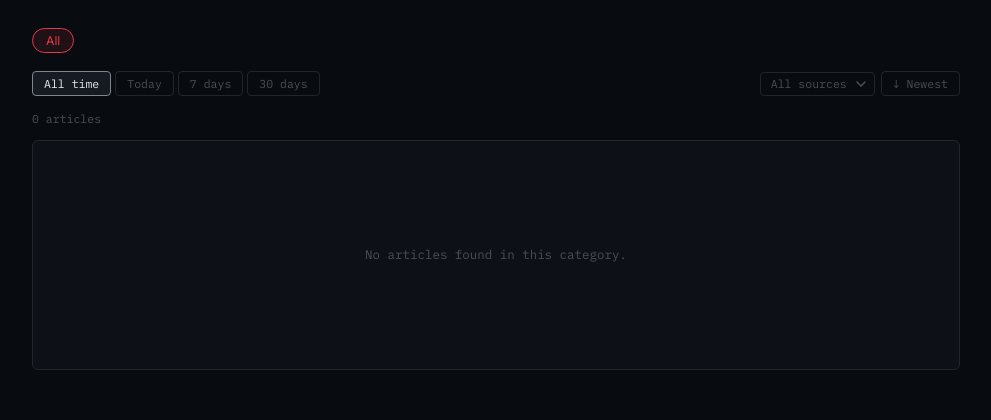
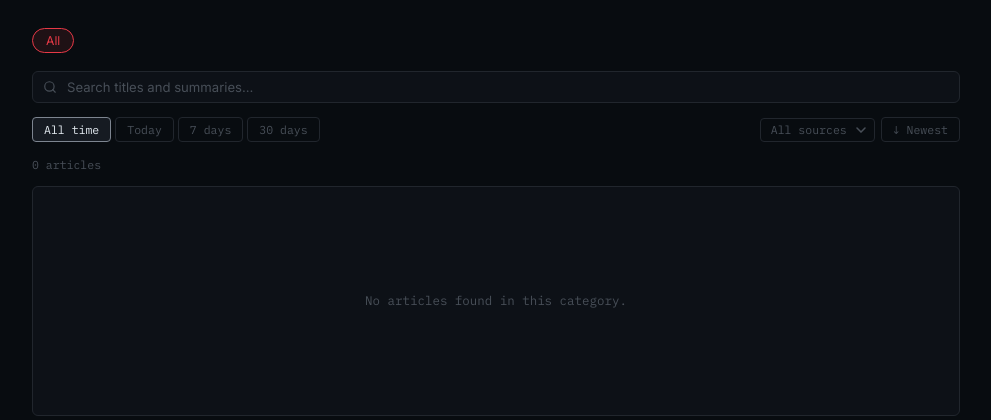
Before and after one commit to vcsk9vxw9y-debug/test-feed, a Flask app: page / in a window 1280 px wide. Shown: the part 54-474 px from the top of the page, without its empty margins (144-1135 px from the left). Run offline with Flask 3, Linux system fonts and the light colour scheme; data that the repository does not hold is empty.

Commit message:
Add search bar with live filtering and term highlighting

```diff
--- a/static/main.js
+++ b/static/main.js
@@ -13,6 +13,7 @@ let currentCategory = "All";
 let currentSort = "newest";
 let currentDateRange = "all";
 let currentSource = "All";
+let currentSearch = "";
 let allArticles = [];
 let articlesRequestController = null;
 let categoriesLoaded = false;
@@ -92,6 +93,23 @@ function filterBySource(articles) {
     return articles.filter((a) => a.source_name === currentSource);
 }
 
+// Filter articles by search term (title + summary)
+function filterBySearch(articles) {
+    if (!currentSearch) return articles;
+    const term = currentSearch.toLowerCase();
+    return articles.filter((a) =>
+        (a.title || "").toLowerCase().includes(term) ||
+        (a.summary || "").toLowerCase().includes(term)
+    );
+}
+
+// Highlight matched search term in text
+function highlight(text, term) {
+    if (!term || !text) return text || "";
+    const escaped = term.replace(/[.*+?^${}()|[\]\\]/g, "\\$&");
+    return text.replace(new RegExp(`(${escaped})`, "gi"), "<mark>$1</mark>");
+}
+
 // Rebuild source dropdown from current articles
 function buildSourceFilter(articles) {
     if (!sourceFilter) return;
@@ -107,11 +125,12 @@ function buildSourceFilter(articles) {
     });
 }
 
-// Apply date filter → source filter → sort → render — no extra API call
+// Apply date filter → source filter → search → sort → render — no extra API call
 function applyAndRender() {
     const byDate = filterByDateRange(allArticles);
     const bySource = filterBySource(byDate);
-    const sorted = sortArticles(bySource);
+    const bySearch = filterBySearch(bySource);
+    const sorted = sortArticles(bySearch);
     renderArticles(sorted);
 }
 
@@ -141,7 +160,11 @@ function renderArticles(articles) {
         return;
     }
 
-    articleCount.textContent = `${articles.length} article${articles.length !== 1 ? "s" : ""}`;
+    if (currentSearch) {
+        articleCount.innerHTML = `${articles.length} result${articles.length !== 1 ? "s" : ""} for <mark>${currentSearch}</mark>`;
+    } else {
+        articleCount.textContent = `${articles.length} article${articles.length !== 1 ? "s" : ""}`;
+    }
 
     for (const article of articles) {
         const card = document.createElement("div");
@@ -151,7 +174,11 @@ function renderArticles(articles) {
         link.href = safeHref(article.url);
         link.target = "_blank";
         link.rel = "noopener noreferrer";
-        link.textContent = article.title || "Untitled";
+        if (currentSearch) {
+            link.innerHTML = highlight(article.title || "Untitled", currentSearch);
+        } else {
+            link.textContent = article.title || "Untitled";
+        }
 
         const meta = document.createElement("div");
         meta.className = "article-meta";
@@ -299,6 +326,34 @@ if (dateFilterContainer) {
     });
 }
 
+// Handle search input
+const searchInput = document.getElementById("search-input");
+const searchClear = document.getElementById("search-clear");
+let searchDebounce;
+
+if (searchInput) {
+    searchInput.addEventListener("input", () => {
+        clearTimeout(searchDebounce);
+        searchDebounce = setTimeout(() => {
+            currentSearch = searchInput.value.trim();
+            searchClear.classList.toggle("visible", currentSearch.length > 0);
+            searchInput.classList.toggle("active", currentSearch.length > 0);
+            applyAndRender();
+        }, 150);
+    });
+}
+
+if (searchClear) {
+    searchClear.addEventListener("click", () => {
+        searchInput.value = "";
+        currentSearch = "";
+        searchClear.classList.remove("visible");
+        searchInput.classList.remove("active");
+        applyAndRender();
+        searchInput.focus();
+    });
+}
+
 // Init
 (async () => {
     if (!articleList || !filterContainer || !articleCount) {
--- a/static/style.css
+++ b/static/style.css
@@ -175,6 +175,64 @@ main {
 .filter-btn:focus-visible {
     outline: 2px solid var(--accent);
     outline-offset: 2px;
+}
+
+
+/* ---- Search Bar ---- */
+.search-bar {
+    position: relative;
+    margin-bottom: 14px;
+}
+
+.search-bar svg {
+    position: absolute;
+    left: 11px;
+    top: 50%;
+    transform: translateY(-50%);
+    color: var(--text-muted);
+    pointer-events: none;
+}
+
+.search-input {
+    width: 100%;
+    padding: 7px 34px 7px 34px;
+    background: var(--surface);
+    border: 1px solid var(--border);
+    border-radius: var(--radius);
+    color: var(--text-primary);
+    font-size: 0.82rem;
+    font-family: 'Inter', sans-serif;
+    transition: border-color var(--ease);
+    outline: none;
+}
+
+.search-input::placeholder { color: var(--text-muted); }
+.search-input:focus { border-color: var(--text-secondary); }
+.search-input.active { border-color: var(--accent); }
+
+.search-clear {
+    position: absolute;
+    right: 10px;
+    top: 50%;
+    transform: translateY(-50%);
+    background: none;
+    border: none;
+    color: var(--text-muted);
+    cursor: pointer;
+    padding: 2px;
+    display: none;
+    font-size: 0.82rem;
+    line-height: 1;
+}
+
+.search-clear:hover { color: var(--text-primary); }
+.search-clear.visible { display: block; }
+
+mark {
+    background: rgba(230, 57, 70, 0.25);
+    color: var(--text-primary);
+    border-radius: 2px;
+    padding: 0 1px;
 }
 
 
--- a/templates/index.html
+++ b/templates/index.html
@@ -23,6 +23,22 @@
         <section class="filters" id="filters" aria-label="Filter by category">
             <button class="filter-btn active" data-category="All">All</button>
         </section>
+
+        <div class="search-bar">
+            <svg width="14" height="14" viewBox="0 0 24 24" fill="none" stroke="currentColor" stroke-width="2" stroke-linecap="round" stroke-linejoin="round" aria-hidden="true">
+                <circle cx="11" cy="11" r="8"/><line x1="21" y1="21" x2="16.65" y2="16.65"/>
+            </svg>
+            <input
+                type="search"
+                id="search-input"
+                class="search-input"
+                placeholder="Search titles and summaries…"
+                autocomplete="off"
+                spellcheck="false"
+                aria-label="Search articles"
+            >
+            <button class="search-clear" id="search-clear" aria-label="Clear search">✕</button>
+        </div>
 
         <div class="toolbar">
             <div class="date-filters" aria-label="Filter by date range">
```
